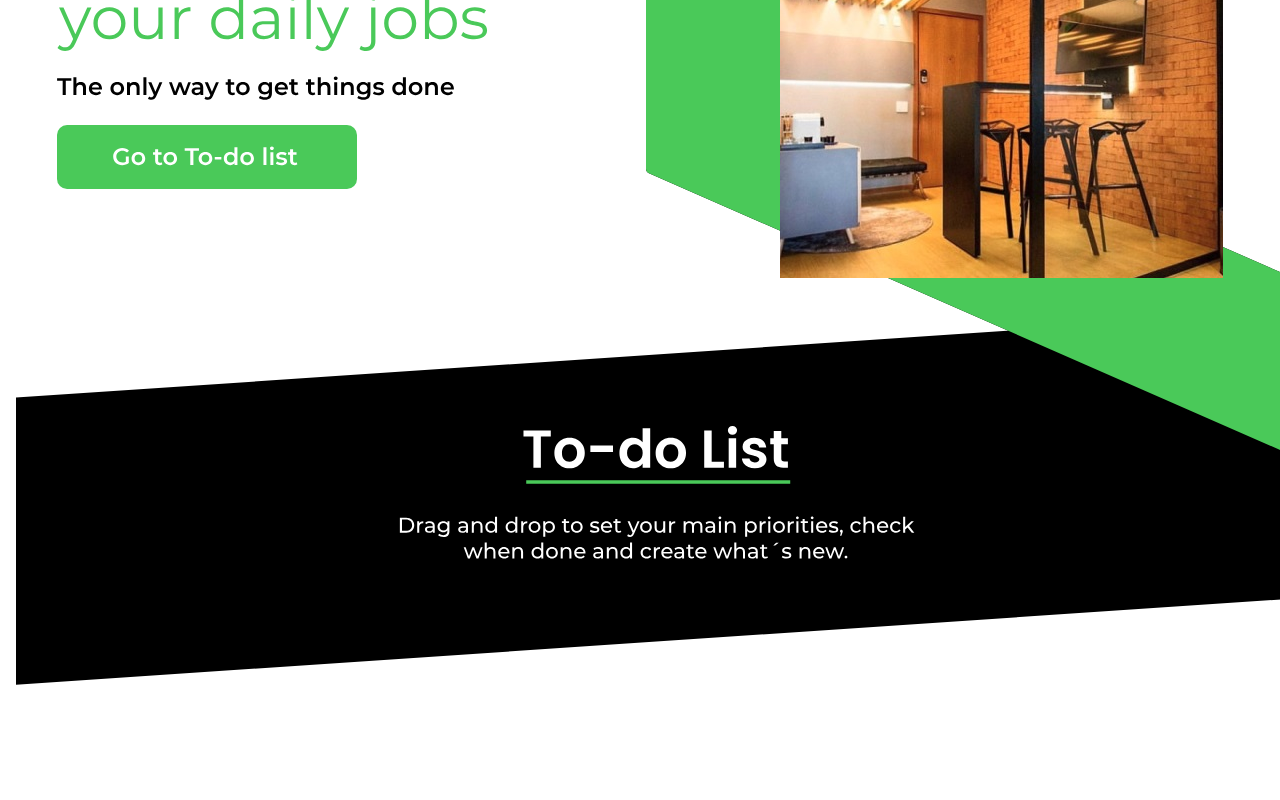
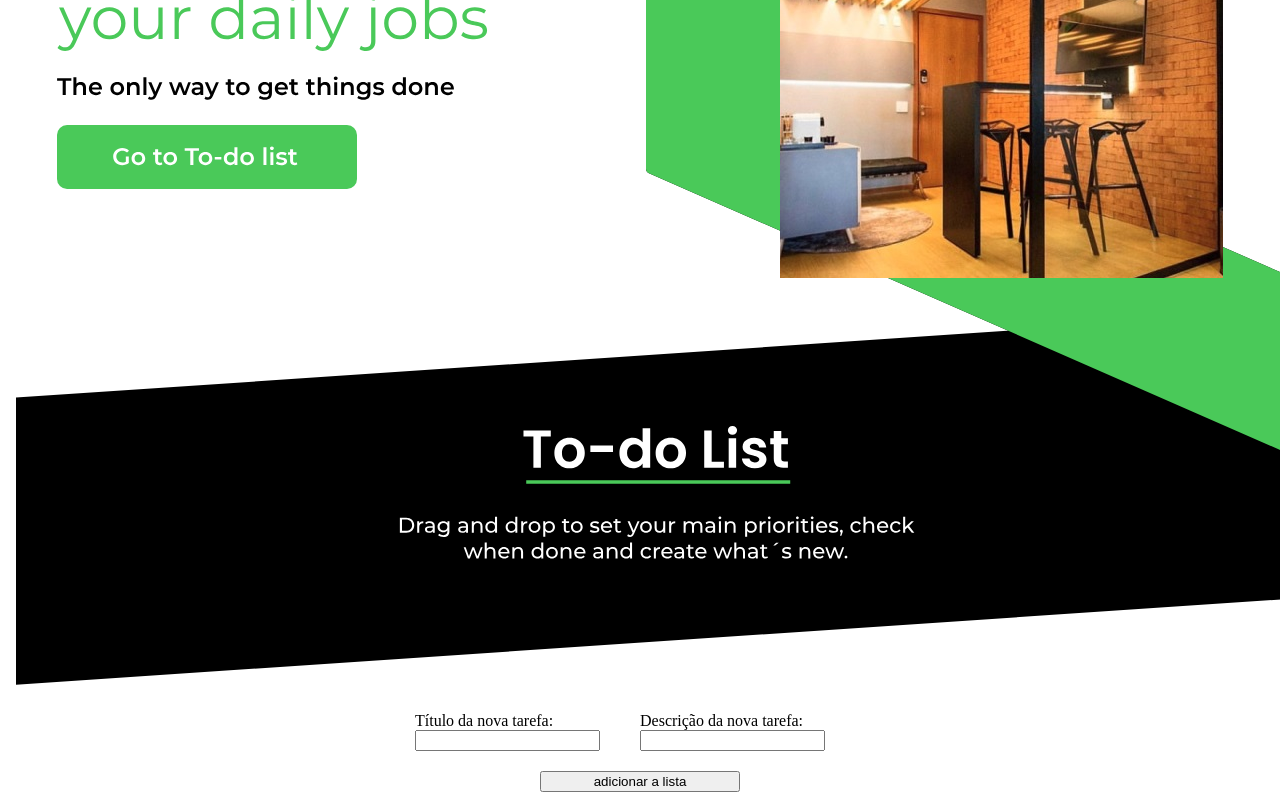
Before and after one commit to thiagoaprgt/full-stack-test, a React (Vite) app in the folder thiago-teste/: page / in a window 1280 px wide. Shown: the part 317-1117 px from the top of the page. Before the commit the page ends 1025 px from the top, so only its background shows below. Built offline with nearby package versions, Linux system fonts and the light colour scheme.

Commit message:
ajustes no layout

```diff
--- a/thiago-teste/src/App.tsx
+++ b/thiago-teste/src/App.tsx
@@ -1,7 +1,7 @@
 import {NavBar} from './components/navbar/navBar.tsx'
 import {Section} from './components/section/section.tsx'
 import styles from './components/body/body.module.css'
-import {ToDoList} from './pages/toDolist/toDoList.tsx'
+import {ToDoList} from './components/toDolist/toDoList.tsx'
 // import {Footer} from './components/footer'
 
 
--- /dev/null
+++ b/thiago-teste/src/components/toDolist/appToDoList.module.css
@@ -0,0 +1,26 @@
+.appToDoList form {
+    display: flex;
+    justify-content: center;
+    flex-direction: column;
+
+
+
+
+}
+
+.appToDoList form .inputs {
+    display: flex;
+    align-self: center;
+}
+
+.appToDoList form .inputs > div {
+    margin-right: 40px;
+    display: flex;
+    flex-direction: column;
+}
+
+.appToDoList form button {
+    width: 200px;
+    align-self: center;
+    margin-top: 20px;
+}
--- /dev/null
+++ b/thiago-teste/src/components/toDolist/appToDoList.tsx
@@ -0,0 +1,31 @@
+import styles from './appToDoList.module.css'
+// className={styles.sectionLeft}
+
+export function AppToDoList() {
+    return(
+        <>
+
+            <div className={styles.appToDoList}>
+
+                <form>
+
+                  <div className={styles.inputs}>
+                        <div>
+                            <label>Título da nova tarefa:</label>
+                            <input type="text" />
+                        </div>
+
+                        <div>
+                            <label>Descrição da nova tarefa:</label>
+                            <input type="text" />
+                        </div>
+                  </div>
+
+                    <button>adicionar a lista</button>
+                </form>
+
+            </div>
+
+        </>
+    );
+}
--- a/thiago-teste/src/pages/toDolist/toDoList.module.css
+++ b/thiago-teste/src/components/toDolist/toDoList.module.css
@@ -1,8 +1,12 @@
+main {
+
+}
+
 .toDoListBanner > svg {
 
 
     z-index: -2;
-    position: absolute;
+    position: relative;
 
     margin: auto;
 
--- a/thiago-teste/src/pages/toDolist/toDoList.tsx
+++ b/thiago-teste/src/components/toDolist/toDoList.tsx
@@ -1,4 +1,5 @@
 import styles from './toDoList.module.css'
+import {AppToDoList} from './appToDoList'
 
 export function ToDoList() {
     return(
@@ -18,6 +19,10 @@ export function ToDoList() {
 
                 </div>
 
+                <AppToDoList />
+
+
+
             </main>
 
 
```
